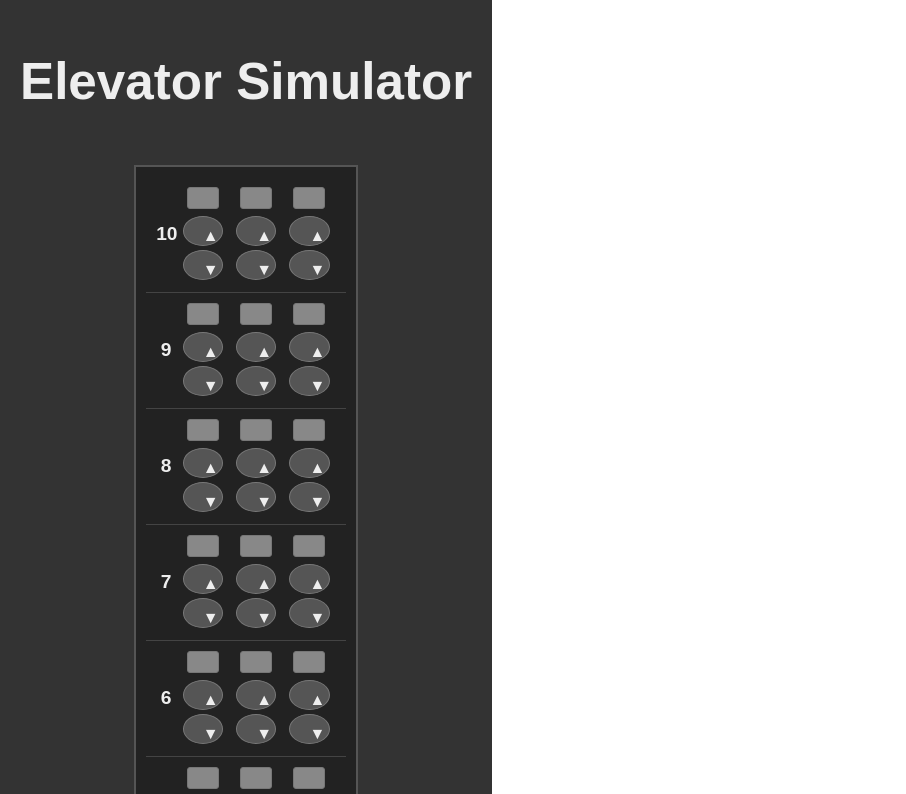
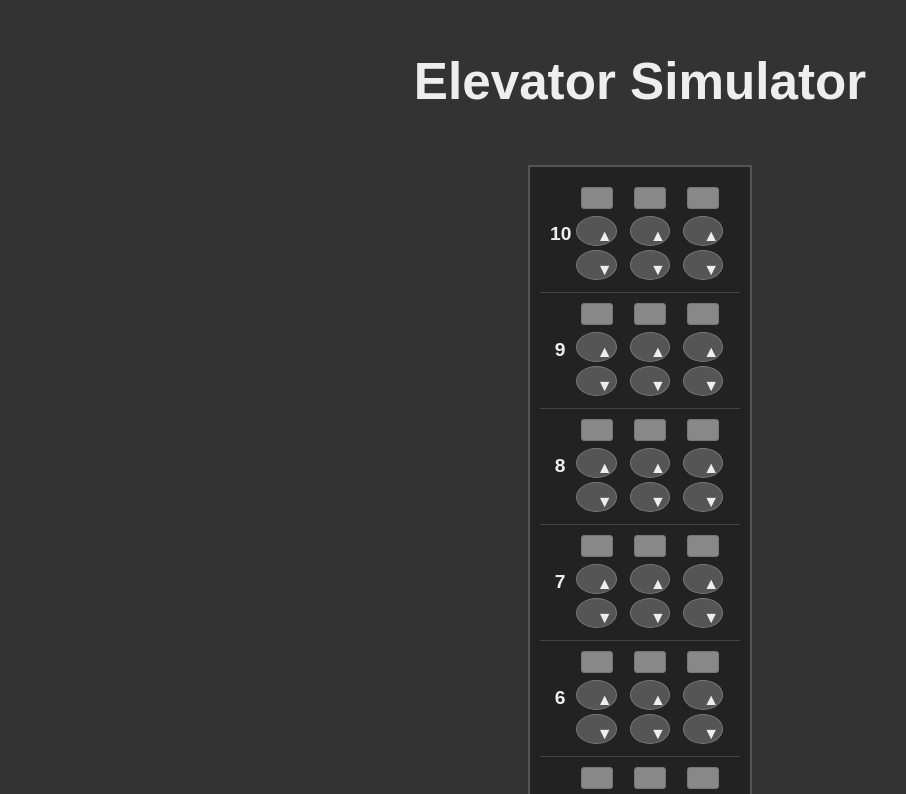
Before and after one commit to nnurry/ao-test, a React (Vite) app in the folder frontend/: page / in a window 1280 px wide. Shown: the top 794 px of the page, without its empty margins (0-906 px from the left). Built offline with nearby package versions, Linux system fonts and the light colour scheme; no server answers.

Commit message:
WIP: Update CSS to center the elevators

```diff
--- a/frontend/src/App.css
+++ b/frontend/src/App.css
@@ -1,12 +1,24 @@
+body {
+  margin: 0;
+  /* Remove default body margins */
+  display: flex;
+  justify-content: center;
+  /* Horizontally center content */
+  align-items: center;
+  /* Vertically center content */
+  min-height: 100vh;
+  /* Ensure body takes up full viewport height */
+  background-color: #333;
+  /* Dark background */
+  color: #eee;
+  /* Light text */
+}
+
 .container {
   display: flex;
   flex-direction: column;
   align-items: center;
   font-family: sans-serif;
-  background-color: #333;
-  /* Dark background */
-  color: #eee;
-  /* Light text */
   padding: 20px;
 }
 
```
